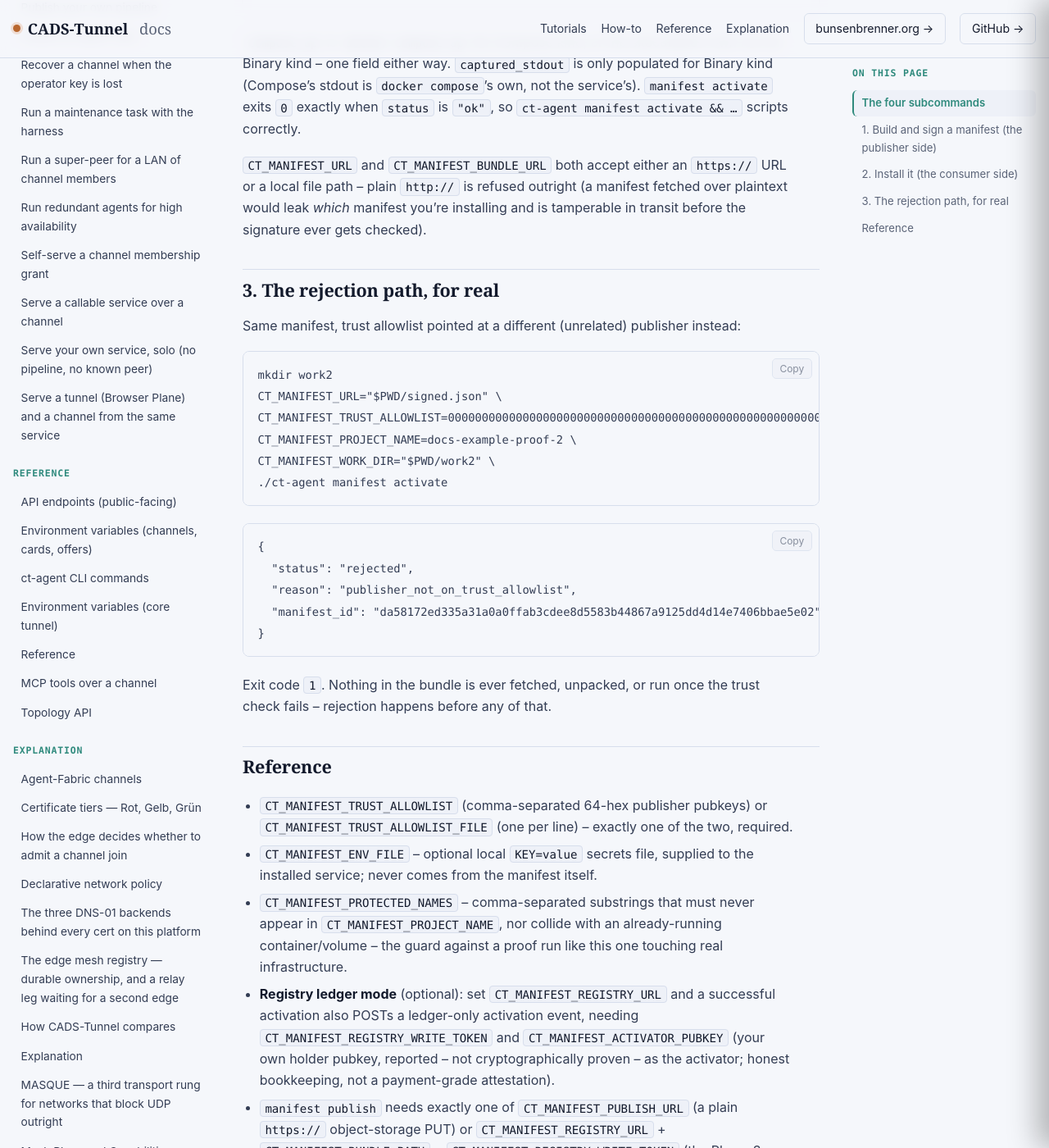
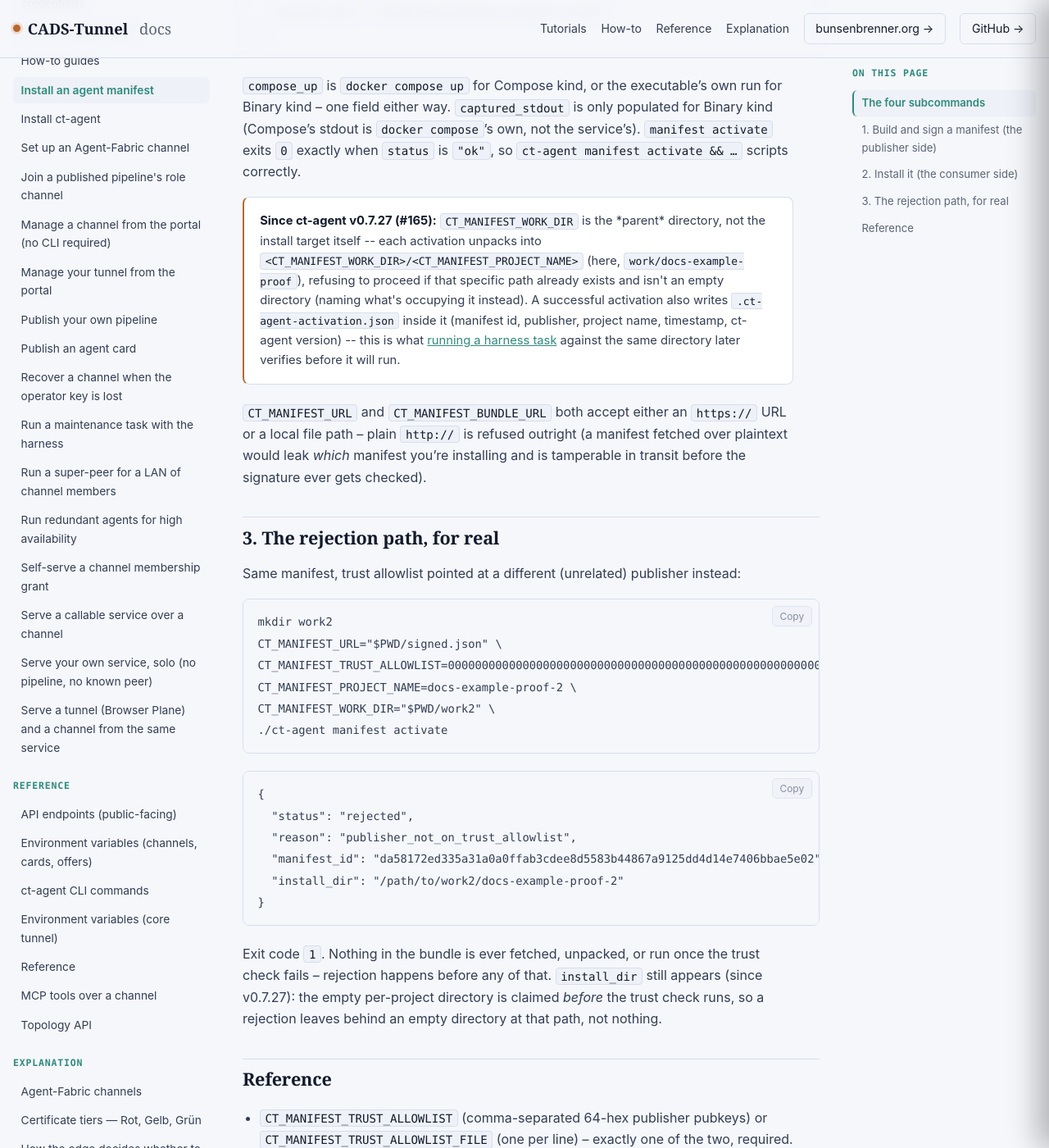
Before and after one commit to scimbe/CADS-Tunnel-docs, a Jekyll site: the page built from _how-to/install-an-agent-manifest.md, in a window 1280 px wide and 1400 px high, scrolled down 2968 px. Shown: the whole window at 82% size. Built offline with Jekyll 4.4.1, drawn with Linux system fonts in a browser that asks for light colours; some of the changed text lies outside the part shown.

Commit message:
manifest/harness docs: CT_MANIFEST_WORK_DIR is now the parent dir (ct-agent#166, #165)
Verified against the actual source (native/src/manifest_run/mod.rs on ct-agent
origin/main, v0.7.27 already released and confirmed non-draft with assets),
not just the PR description: prepare_activation_dir() claims a fresh
<CT_MANIFEST_WORK_DIR>/<CT_MANIFEST_PROJECT_NAME> subdirectory FIRST, before
the trust-allowlist check, so install_dir appears in the JSON output even on
a rejected activation. Updated both example outputs, the CT_HARNESS_BUNDLE_DIR
reference, and added the .ct-agent-activation.json marker / harness refusal
behavior harness run now enforces.

Co-Authored-By: Claude Sonnet 5 <noreply@anthropic.com>

````diff
--- a/_how-to/install-an-agent-manifest.md
+++ b/_how-to/install-an-agent-manifest.md
@@ -110,7 +110,8 @@ CT_MANIFEST_WORK_DIR="$PWD/work" \
 ./ct-agent manifest activate
 ```
 
-Real output:
+Real output (`install_dir` is new since ct-agent v0.7.27, added next to the report's own fields
+-- see the callout below):
 
 ```json
 {
@@ -120,7 +121,8 @@ Real output:
   "project_name": "docs-example-proof",
   "compose_up": { "exit_code": 0, "duration_ms": 1 },
   "verify": { "exit_code": 0, "duration_ms": 2 },
-  "captured_stdout": "docs-example manifest installed successfully\n"
+  "captured_stdout": "docs-example manifest installed successfully\n",
+  "install_dir": "/path/to/work/docs-example-proof"
 }
 ```
 
@@ -128,6 +130,17 @@ Real output:
 -- one field either way. `captured_stdout` is only populated for Binary kind (Compose's stdout is
 `docker compose`'s own, not the service's). `manifest activate` exits `0` exactly when `status` is
 `"ok"`, so `ct-agent manifest activate && …` scripts correctly.
+
+<div class="callout warn">
+<strong>Since ct-agent v0.7.27 (#165):</strong> <code>CT_MANIFEST_WORK_DIR</code> is the *parent*
+directory, not the install target itself -- each activation unpacks into
+<code>&lt;CT_MANIFEST_WORK_DIR&gt;/&lt;CT_MANIFEST_PROJECT_NAME&gt;</code> (here,
+<code>work/docs-example-proof</code>), refusing to proceed if that specific path already exists
+and isn't an empty directory (naming what's occupying it instead). A successful activation also
+writes <code>.ct-agent-activation.json</code> inside it (manifest id, publisher, project name,
+timestamp, ct-agent version) -- this is what <a href="{{ '/how-to/run-a-harness-task/' | relative_url }}">running a harness task</a>
+against the same directory later verifies before it will run.
+</div>
 
 `CT_MANIFEST_URL` and `CT_MANIFEST_BUNDLE_URL` both accept either an `https://` URL or a local file
 path -- plain `http://` is refused outright (a manifest fetched over plaintext would leak *which*
@@ -150,12 +163,15 @@ CT_MANIFEST_WORK_DIR="$PWD/work2" \
 {
   "status": "rejected",
   "reason": "publisher_not_on_trust_allowlist",
-  "manifest_id": "da58172ed335a31a0a0ffab3cdee8d5583b44867a9125dd4d14e7406bbae5e02"
+  "manifest_id": "da58172ed335a31a0a0ffab3cdee8d5583b44867a9125dd4d14e7406bbae5e02",
+  "install_dir": "/path/to/work2/docs-example-proof-2"
 }
 ```
 
 Exit code `1`. Nothing in the bundle is ever fetched, unpacked, or run once the trust check fails
--- rejection happens before any of that.
+-- rejection happens before any of that. `install_dir` still appears (since v0.7.27): the empty
+per-project directory is claimed *before* the trust check runs, so a rejection leaves behind an
+empty directory at that path, not nothing.
 
 ## Reference
 
````
Also changed, not shown: _how-to/run-a-harness-task.md (+12 -5 lines).
